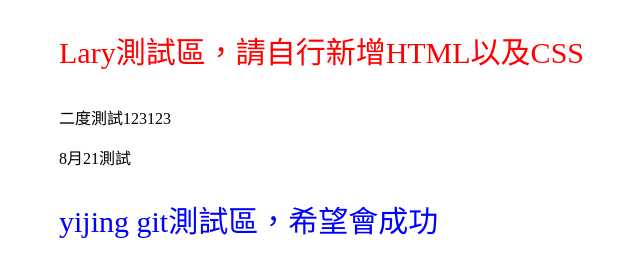
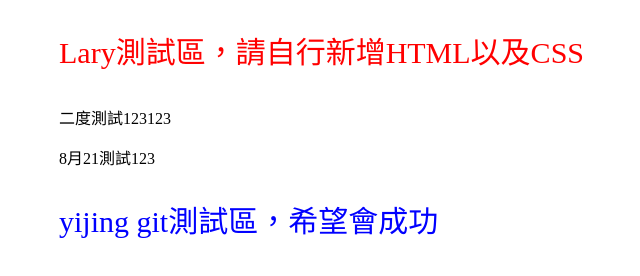
Before and after one commit to LaryZenZen/b-7-Git-TEST, a plain HTML site: page index.html in a window 1280 px wide. Shown: the full height of the page, 101-741 px from the left. Drawn offline with Linux system fonts and the light colour scheme.

Commit message:
8/21測試2

```diff
--- a/index.html
+++ b/index.html
@@ -13,7 +13,7 @@
         <div class="container">
             <p class="lary-style">Lary測試區，請自行新增HTML以及CSS</p>
             <p>二度測試123123</p>
-            <p>8月21測試</p>
+            <p>8月21測試123</p>
         </div>
     </main>
     <main>
```
